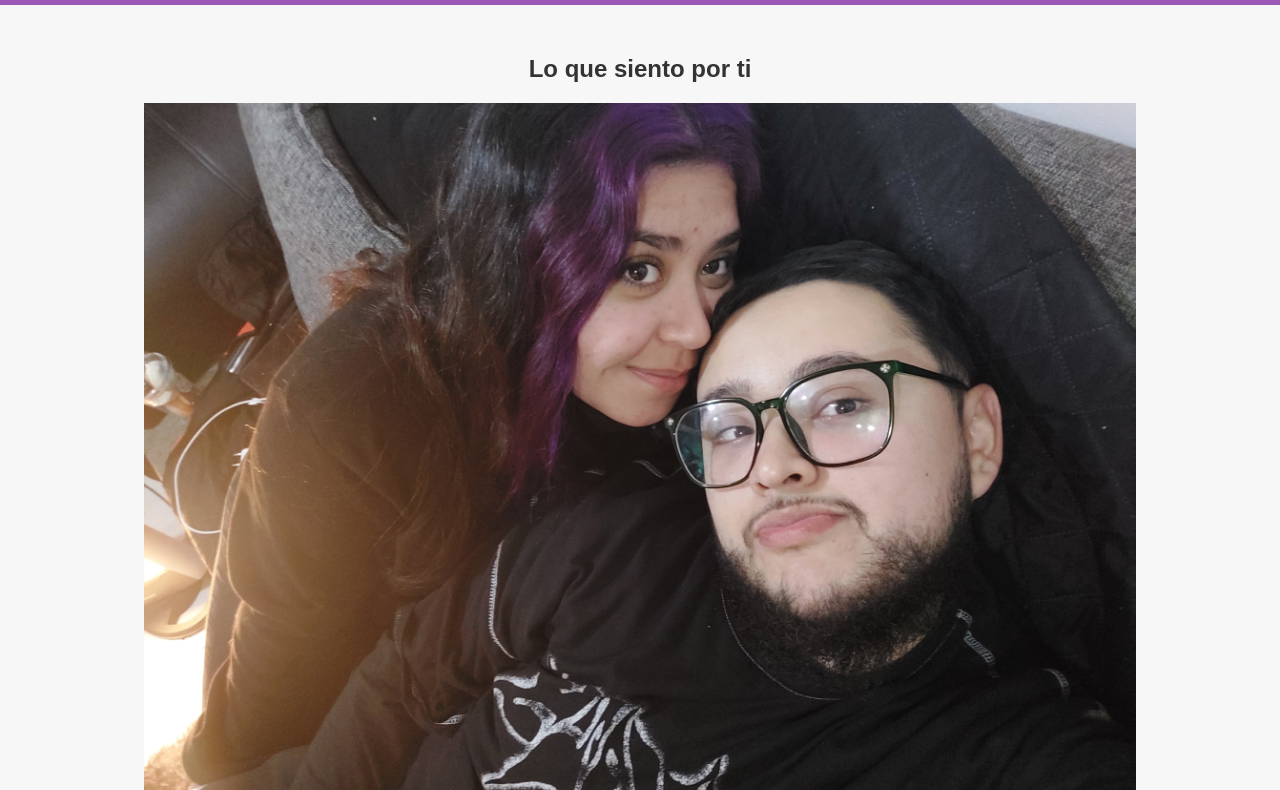
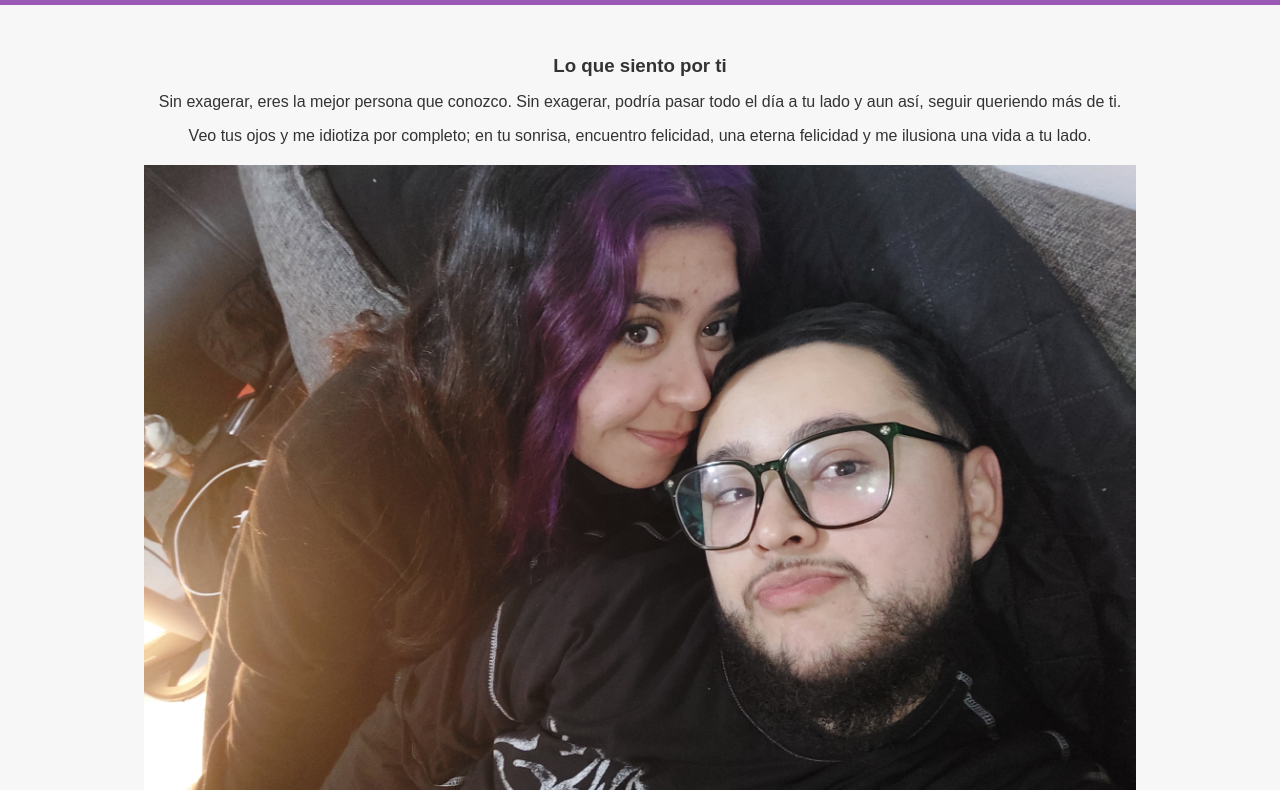
Before and after one commit to Nelson13500/paginacatita, a plain HTML site: page pagina2.html in a window 1280 px wide. Shown: the part 72-862 px from the top of the page. Drawn offline with Linux system fonts and the light colour scheme.

Commit message:
Update pagina2.html

```diff
--- a/pagina2.html
+++ b/pagina2.html
@@ -3,7 +3,7 @@
 <head>
     <meta charset="UTF-8">
     <meta name="viewport" content="width=device-width, initial-scale=1.0">
-    <title>Para Ti</title>
+    <title>Para Ti - Página 2</title>
     <link rel="stylesheet" href="styles.css">
 </head>
 <body>
@@ -13,14 +13,15 @@
 
     <main>
         <section>
-            <h2>Lo que siento por ti</h2>
-            <img src="imagen1.jpg" alt="Imagen romántica">
+            <h3>Lo que siento por ti</h3>
             <p>Sin exagerar, eres la mejor persona que conozco. Sin exagerar, podría pasar todo el día a tu lado y aun así, seguir queriendo más de ti.</p>
             <p>Veo tus ojos y me idiotiza por completo; en tu sonrisa, encuentro felicidad, una eterna felicidad y me ilusiona una vida a tu lado.</p>
+            <img src="imagen1.jpg" alt="Otra imagen especial" style="max-width: 80%; height: auto;"> <!-- Ajustado al 80% -->
         </section>
 
         <section>
             <h3>Enamorarme de ti</h3>
+            <img src="imagen2.jpg" alt="Imagen de enamoramiento" style="max-width: 80%; height: auto;"> <!-- Ajustado al 80% -->
             <p>Enamorarme de ti fue inevitable, estaba completamente fuera de mi control. La primera vez que te vi, supe que eras la persona que mi corazón siempre había deseado.</p>
         </section>
     </main>
```
